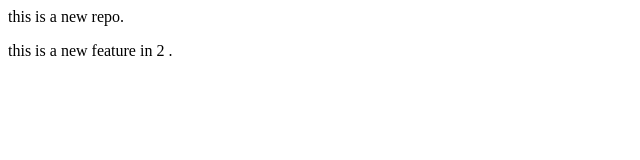
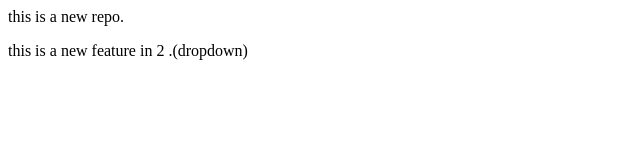
Before and after one commit to Meenakshi-Bhatt13/localrepo, a plain HTML site: page index.html in a window 1280 px wide. Shown: the full height of the page, 0-640 px from the left. Drawn offline with Linux system fonts and the light colour scheme.

Commit message:
add dropdown

```diff
--- a/index.html
+++ b/index.html
@@ -1,2 +1,2 @@
 <p>this is a new repo.</p>
-<p>this is a new feature in 2 .</p>
+<p>this is a new feature in 2 .(dropdown)</p>
```
